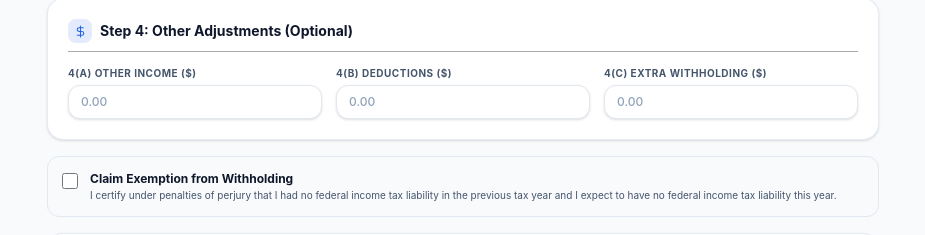
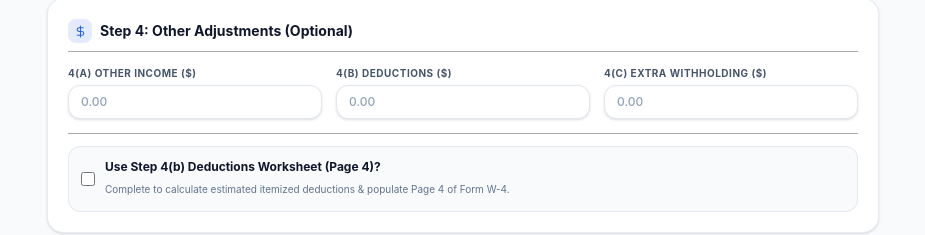
Before and after one commit to vishwa-1610/updated-obs-frontend, a React (Vite) app: page /federal in a window 1280 px wide. Shown: the part 940-1175 px from the top of the page, without its empty margins (337-1262 px from the left). Built offline with nearby package versions, Linux system fonts and the light colour scheme; no server answers; sample sign-in values are in the browser's storage; the HTML template or start-up script is replaced by a standard one.

Commit message:
feat: add interactive Step 4(b) Deductions Worksheet inputs to Federal W-4 form

```diff
--- a/src/components/Onboarding/Federal/FederalTaxForm.jsx
+++ b/src/components/Onboarding/Federal/FederalTaxForm.jsx
@@ -131,6 +131,38 @@ const FederalTaxPage = () => {
       clearTimeout(t);
     };
   }, []);
+
+  // Auto-calculate step4_deductions if use_deductions_worksheet is enabled
+  useEffect(() => {
+    if (formData.use_deductions_worksheet) {
+      const filingStatus = formData.filing_status;
+      const stdDeduction = filingStatus === '2' ? 32200 : (filingStatus === '3' ? 24150 : 16100);
+
+      const d1 = Number(formData.deductions_1a || 0) + Number(formData.deductions_1b || 0) + Number(formData.deductions_1c || 0);
+      const d4 = Number(formData.deductions_3a || 0) + Number(formData.deductions_3b || 0);
+      const d5 = Number(formData.deductions_5 || 0);
+      const d7 = Number(formData.deductions_6a || 0) + Number(formData.deductions_6b || 0) + Number(formData.deductions_6c || 0) + Number(formData.deductions_6d || 0) + Number(formData.deductions_6e || 0);
+      const d12 = Number(formData.deductions_12 || 0);
+
+      const d14 = d7 > (stdDeduction + d12) ? Math.max(0, d7 - stdDeduction) : d12;
+      const totalDeductions = d1 + d4 + d5 + d14;
+
+      if (totalDeductions > 0) {
+        setFormData(prev => ({
+          ...prev,
+          step4_deductions: totalDeductions
+        }));
+      }
+    }
+  }, [
+    formData.use_deductions_worksheet,
+    formData.filing_status,
+    formData.deductions_1a, formData.deductions_1b, formData.deductions_1c,
+    formData.deductions_3a, formData.deductions_3b,
+    formData.deductions_5,
+    formData.deductions_6a, formData.deductions_6b, formData.deductions_6c, formData.deductions_6d, formData.deductions_6e,
+    formData.deductions_12
+  ]);
 
   const handleSignatureEnd = () => {
     if (sigCanvasRef.current && !sigCanvasRef.current.isEmpty()) {
@@ -553,6 +585,89 @@ const FederalTaxPage = () => {
               />
             </div>
           </div>
+
+          {/* Step 4(b) Deductions Worksheet Collapsible */}
+          <div className="mt-3.5 pt-3 border-t border-zinc-800/40 dark:border-zinc-800 light:border-slate-100">
+            <div className={`p-3 rounded-xl border ${isDarkMode ? 'bg-[#181a20] border-zinc-800' : 'bg-slate-50 border-slate-200'}`}>
+              <label className="flex items-center gap-2.5 cursor-pointer">
+                <input
+                  type="checkbox"
+                  name="use_deductions_worksheet"
+                  checked={formData.use_deductions_worksheet}
+                  onChange={handleChange}
+                  className="w-3.5 h-3.5 text-blue-600 rounded"
+                />
+                <div>
+                  <span className="font-bold text-xs block">Use Step 4(b) Deductions Worksheet (Page 4)?</span>
+                  <span className={`text-[10px] ${isDarkMode ? 'text-zinc-400' : 'text-slate-500'}`}>
+                    Complete to calculate estimated itemized deductions & populate Page 4 of Form W-4.
+                  </span>
+                </div>
+              </label>
+
+              {formData.use_deductions_worksheet && (
+                <div className="space-y-3 pt-3 mt-3 border-t border-zinc-800/40 dark:border-zinc-800 light:border-slate-200 animate-in fade-in">
+                  <div className="grid grid-cols-1 sm:grid-cols-3 gap-3">
+                    <div>
+                      <label className={labelClass}>Line 1a: Qualified Tips ($)</label>
+                      <input type="number" name="deductions_1a" value={formData.deductions_1a} onChange={handleChange} placeholder="0.00" className={inputClass} />
+                    </div>
+                    <div>
+                      <label className={labelClass}>Line 1b: Overtime Comp ($)</label>
+                      <input type="number" name="deductions_1b" value={formData.deductions_1b} onChange={handleChange} placeholder="0.00" className={inputClass} />
+                    </div>
+                    <div>
+                      <label className={labelClass}>Line 1c: Auto Loan Interest ($)</label>
+                      <input type="number" name="deductions_1c" value={formData.deductions_1c} onChange={handleChange} placeholder="0.00" className={inputClass} />
+                    </div>
+                  </div>
+
+                  <div className="grid grid-cols-1 sm:grid-cols-2 gap-3">
+                    <div>
+                      <label className={labelClass}>Line 3a: Senior Self (Age 65+) ($)</label>
+                      <input type="number" name="deductions_3a" value={formData.deductions_3a} onChange={handleChange} placeholder="0.00" className={inputClass} />
+                    </div>
+                    <div>
+                      <label className={labelClass}>Line 5: Student Loan / Adjustments ($)</label>
+                      <input type="number" name="deductions_5" value={formData.deductions_5} onChange={handleChange} placeholder="0.00" className={inputClass} />
+                    </div>
+                  </div>
+
+                  <div className="pt-2 border-t border-zinc-800/20">
+                    <span className="text-[10px] font-bold uppercase tracking-wider block mb-2 text-blue-500">
+                      Line 6: Estimated Itemized Deductions
+                    </span>
+                    <div className="grid grid-cols-1 sm:grid-cols-3 gap-3">
+                      <div>
+                        <label className={labelClass}>6a: Medical Expenses ($)</label>
+                        <input type="number" name="deductions_6a" value={formData.deductions_6a} onChange={handleChange} placeholder="0.00" className={inputClass} />
+                      </div>
+                      <div>
+                        <label className={labelClass}>6b: State & Local Taxes ($)</label>
+                        <input type="number" name="deductions_6b" value={formData.deductions_6b} onChange={handleChange} placeholder="0.00" className={inputClass} />
+                      </div>
+                      <div>
+                        <label className={labelClass}>6c: Home Mortgage Interest ($)</label>
+                        <input type="number" name="deductions_6c" value={formData.deductions_6c} onChange={handleChange} placeholder="0.00" className={inputClass} />
+                      </div>
+                      <div>
+                        <label className={labelClass}>6d: Gifts to Charity ($)</label>
+                        <input type="number" name="deductions_6d" value={formData.deductions_6d} onChange={handleChange} placeholder="0.00" className={inputClass} />
+                      </div>
+                      <div>
+                        <label className={labelClass}>6e: Other Deductions ($)</label>
+                        <input type="number" name="deductions_6e" value={formData.deductions_6e} onChange={handleChange} placeholder="0.00" className={inputClass} />
+                      </div>
+                      <div>
+                        <label className={labelClass}>Line 12: Cash Charity (Std Ded) ($)</label>
+                        <input type="number" name="deductions_12" value={formData.deductions_12} onChange={handleChange} placeholder="0.00" className={inputClass} />
+                      </div>
+                    </div>
+                  </div>
+                </div>
+              )}
+            </div>
+          </div>
         </div>
 
         {/* Exemption Card */}
--- a/src/components/Onboarding/OnboardingDetailsModal.jsx
+++ b/src/components/Onboarding/OnboardingDetailsModal.jsx
@@ -352,6 +352,19 @@ const OnboardingDetailsModal = ({
         step4_extra_withholding: Number(baseState.step4_extra_withholding || 0),
         federal_exempt: Boolean(baseState.federal_exempt),
         multiple_jobs_two: Boolean(baseState.multiple_jobs_two),
+        use_deductions_worksheet: Boolean(baseState.use_deductions_worksheet),
+        deductions_1a: Number(baseState.deductions_1a || 0),
+        deductions_1b: Number(baseState.deductions_1b || 0),
+        deductions_1c: Number(baseState.deductions_1c || 0),
+        deductions_3a: Number(baseState.deductions_3a || 0),
+        deductions_3b: Number(baseState.deductions_3b || 0),
+        deductions_5: Number(baseState.deductions_5 || 0),
+        deductions_6a: Number(baseState.deductions_6a || 0),
+        deductions_6b: Number(baseState.deductions_6b || 0),
+        deductions_6c: Number(baseState.deductions_6c || 0),
+        deductions_6d: Number(baseState.deductions_6d || 0),
+        deductions_6e: Number(baseState.deductions_6e || 0),
+        deductions_12: Number(baseState.deductions_12 || 0),
         confirmation_date: confirmDate,
       };
       await api.post('/federal-tax/', federalPayload);
```
